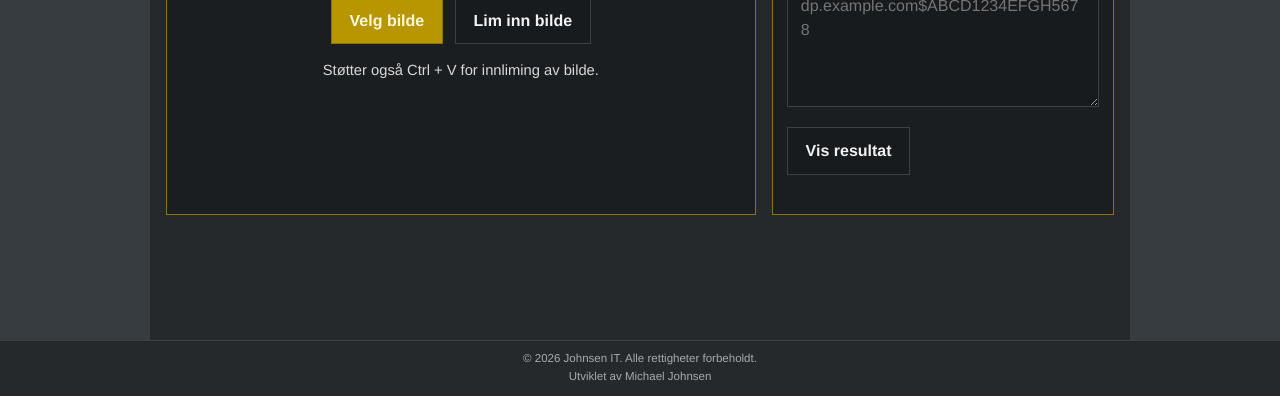
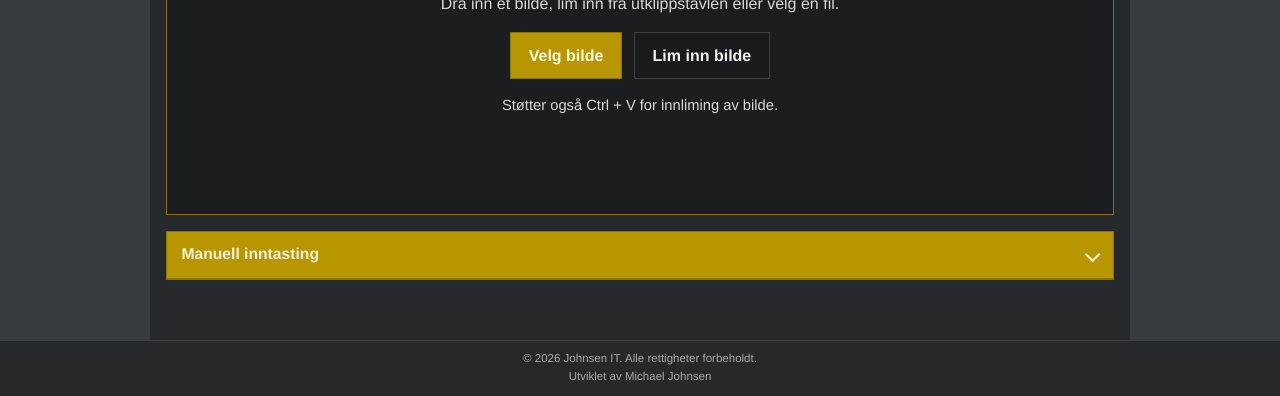
Before and after one commit to newbs0001/eSIM-QR-decoder, a website built with Vite: page index.html in a window 1280 px wide. Shown: the part 404-800 px from the top of the page. Built offline with nearby package versions, Linux system fonts and the light colour scheme.

Commit message:
Center intake panel content correctly

```diff
--- a/app.js
+++ b/app.js
@@ -52,7 +52,7 @@
             </div>
             <div class="panel-body intake-inner">
               <div class="dropzone-copy">
-                <h2 class="dropzone-title">Slipp eSIM-QR-koden her</h2>
+                <h2 class="dropzone-title">Slipp eSIM-QR her</h2>
                 <p class="dropzone-subtitle">Dra inn et bilde, lim inn fra utklippstavlen eller velg en fil.</p>
               </div>
 
@@ -66,10 +66,11 @@
             </div>
           </section>
 
-          <section class="panel manual-panel">
-            <div class="panel-titlebar">
+          <details class="panel manual-panel">
+            <summary class="panel-titlebar guidance-summary">
               <h2>Manuell inntasting</h2>
-            </div>
+              <span class="guidance-chevron" aria-hidden="true"></span>
+            </summary>
             <div class="panel-body">
               <div class="panel-header">
                 <p>Lim inn LPA-strengen direkte hvis du ikke bruker et QR-bilde.</p>
@@ -88,7 +89,7 @@
                 <button id="manual-submit" class="secondary-button" type="button">Vis resultat</button>
               </div>
             </div>
-          </section>
+          </details>
         </section>
 
         <section id="results-view" class="results-view is-hidden">
--- a/style.css
+++ b/style.css
@@ -195,7 +195,7 @@ h3 {
 
 .landing-layout {
   display: grid;
-  grid-template-columns: minmax(0, 1.55fr) minmax(290px, 0.9fr);
+  grid-template-columns: 1fr;
   align-items: start;
   gap: 1rem;
 }
@@ -213,14 +213,21 @@ h3 {
   background: #222629;
 }
 
+.intake-panel > .panel-body {
+  min-height: calc(410px - 56px);
+  display: flex;
+  align-items: center;
+  justify-content: center;
+}
+
 .intake-inner {
-  min-height: 100%;
   display: flex;
   flex-direction: column;
   align-items: center;
   justify-content: center;
   text-align: center;
   gap: 1rem;
+  margin: 0 auto;
 }
 
 .dropzone-copy {
@@ -307,7 +314,11 @@ h3 {
 }
 
 .manual-panel {
-  min-height: 410px;
+  min-height: 0;
+}
+
+.manual-panel > .panel-body {
+  padding-top: 1rem;
 }
 
 .field-label {
@@ -696,6 +707,10 @@ code {
     min-height: 0;
   }
 
+  .intake-panel > .panel-body {
+    min-height: 0;
+  }
+
   .intake-inner {
     padding: 1rem 0.25rem;
   }
```
